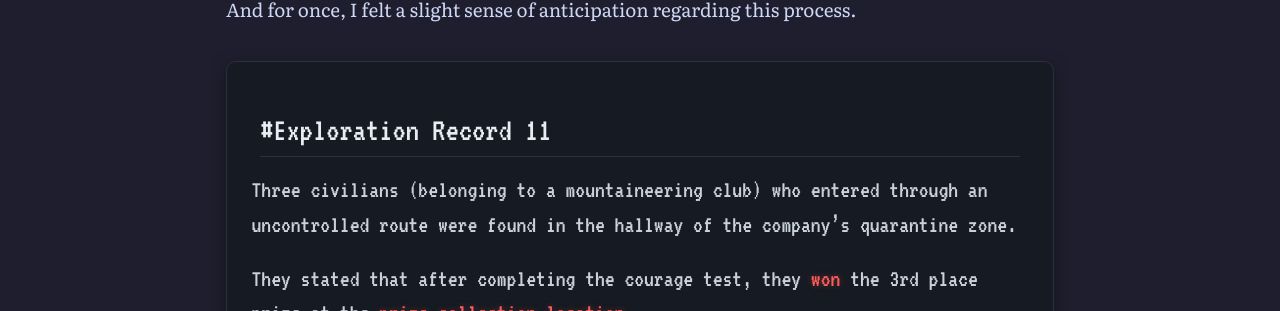
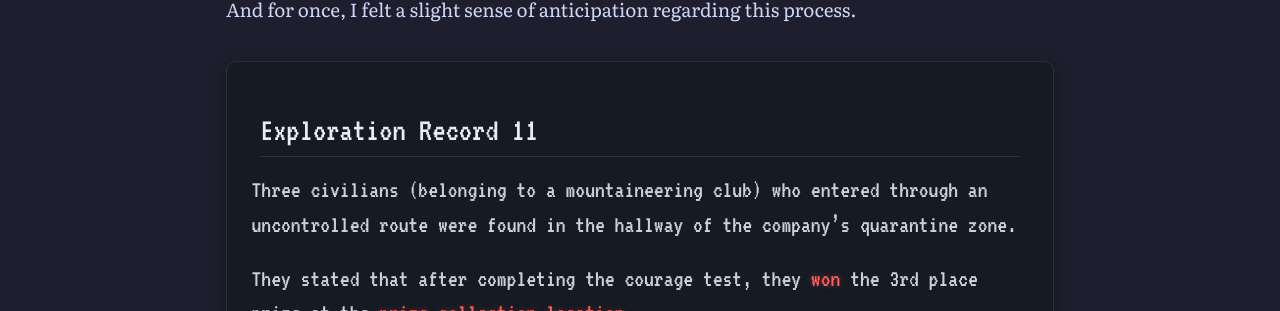
Before and after one commit to soleumn/soleumn.github.io, a Jekyll site: the page built from _chapters/gsgw/ch381.md, in a window 1280 px wide and 900 px high, scrolled down 27939 px. Shown: the part 147-458 px from the top of the window. Built offline with Jekyll 4.4.1, drawn with Linux system fonts in a browser that asks for light colours; some web fonts are replaced; comment, search, counter and statistics services are not loaded.

Commit message:
Update ch381.md

```diff
--- a/_chapters/gsgw/ch381.md
+++ b/_chapters/gsgw/ch381.md
@@ -861,7 +861,7 @@ And for once, I felt a slight sense of anticipation regarding this process.
 
 <div class="wiki" markdown="1">
 
-## #Exploration Record 11
+## Exploration Record 11
 
 Three civilians (belonging to a mountaineering club) who entered through an uncontrolled route were found in the hallway of the company's quarantine zone.
 
```
